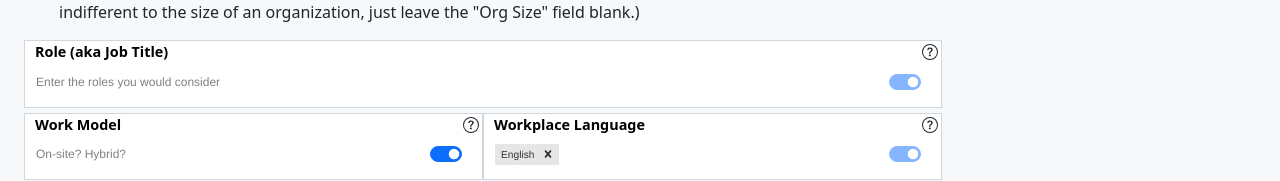
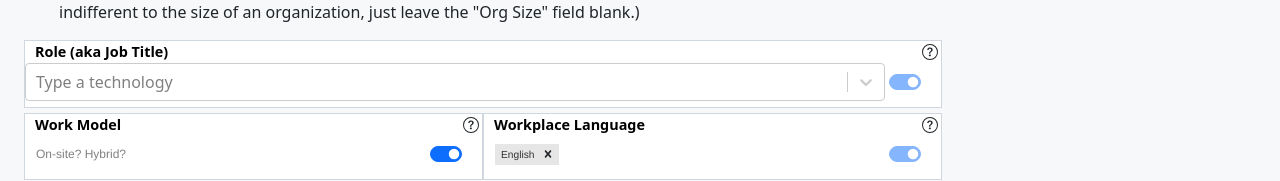
Before and after one commit to tammer/bootstrap-practice, a React (Create React App) app: page /requirements in a window 1280 px wide. Shown: the part 164-345 px from the top of the page. Built offline with nearby package versions, Linux system fonts and the light colour scheme; no server answers; sample sign-in values are in the browser's storage.

Commit message:
Requirements starting to talk to server

```diff
--- /dev/null
+++ b/src/components/AttributeSelector.jsx
@@ -0,0 +1,28 @@
+import AsyncSelect from "react-select/async";
+
+const AttributeSelector = ({ category, handleChange, value, isMulti }) => {
+  const loadOptions = () => {
+    return fetch(`http://localhost:8000/attributes/${category}/`).then((res) =>
+      res.json()
+    );
+  };
+
+  return (
+    <>
+      <AsyncSelect
+        closeMenuOnSelect={true}
+        defaultOptions
+        cacheOptions
+        getOptionLabel={(e) => e["name"]}
+        getOptionValue={(e) => e["id"]}
+        isMulti={isMulti}
+        loadOptions={loadOptions}
+        placeholder={"Type a technology"}
+        value={value}
+        onChange={handleChange}
+      />
+    </>
+  );
+};
+
+export default AttributeSelector;
--- a/src/pages/requirements.jsx
+++ b/src/pages/requirements.jsx
@@ -12,10 +12,11 @@ import {
 } from "react-bootstrap";
 import Requirement from "../components/Requirement";
 import SalarySelector from "../components/SalarySelector";
-import React, { useState } from "react";
+import React, { useState, useEffect } from "react";
 import Selector from "../components/Selector";
 import Spec from "../components/Spec";
 import SkillSelector from "../components/SkillSelector";
+import AttributeSelector from "../components/AttributeSelector";
 
 const Requirements = () => {
   const [show, setShow] = useState(false);
@@ -66,6 +67,36 @@ const Requirements = () => {
     return true;
   }
 
+  function update() {
+    const y = { spec: JSON.stringify(formState) };
+    fetch("http://localhost:8000/profile/", {
+      method: "PUT",
+      headers: {
+        Accept: "application/json",
+        "Content-Type": "application/json",
+        Authorization: `Token ${localStorage.getItem("token")}`,
+      },
+      body: JSON.stringify(y),
+    });
+  }
+
+  function formFromServer() {
+    fetch("http://localhost:8000/profile/", {
+      method: "GET",
+      headers: {
+        Accept: "application/json",
+        "Content-Type": "application/json",
+        Authorization: `Token ${localStorage.getItem("token")}`,
+      },
+    })
+      .then((res) => res.json())
+      .then((raw) => setFormState(JSON.parse(raw["spec"])));
+  }
+
+  useEffect(() => {
+    formFromServer();
+  }, []);
+
   return (
     <>
       <Privilaged>
@@ -99,12 +130,11 @@ const Requirements = () => {
                 title="Role (aka Job Title)"
                 togglable={false}
                 selector={
-                  <Selector
-                    id="Role"
-                    handler={updateState}
-                    options={roles}
-                    selectedOption={getAttributes("Role")}
-                    placeholder="Enter the roles you would consider"
+                  <AttributeSelector
+                    category="Role"
+                    handleChange={(e) => updateState("Role", e)}
+                    isMulti={true}
+                    value={formState["Role"]["attributes"]}
                   />
                 }
                 helper="Enter all the roles your would consider"
@@ -325,7 +355,7 @@ const Requirements = () => {
                 onClick={() => {
                   window.scrollTo(0, 0);
                   handleClose();
-                  navigate("/skills", { state: makeComplete(formState) });
+                  update();
                 }}
               >
                 Next
```
